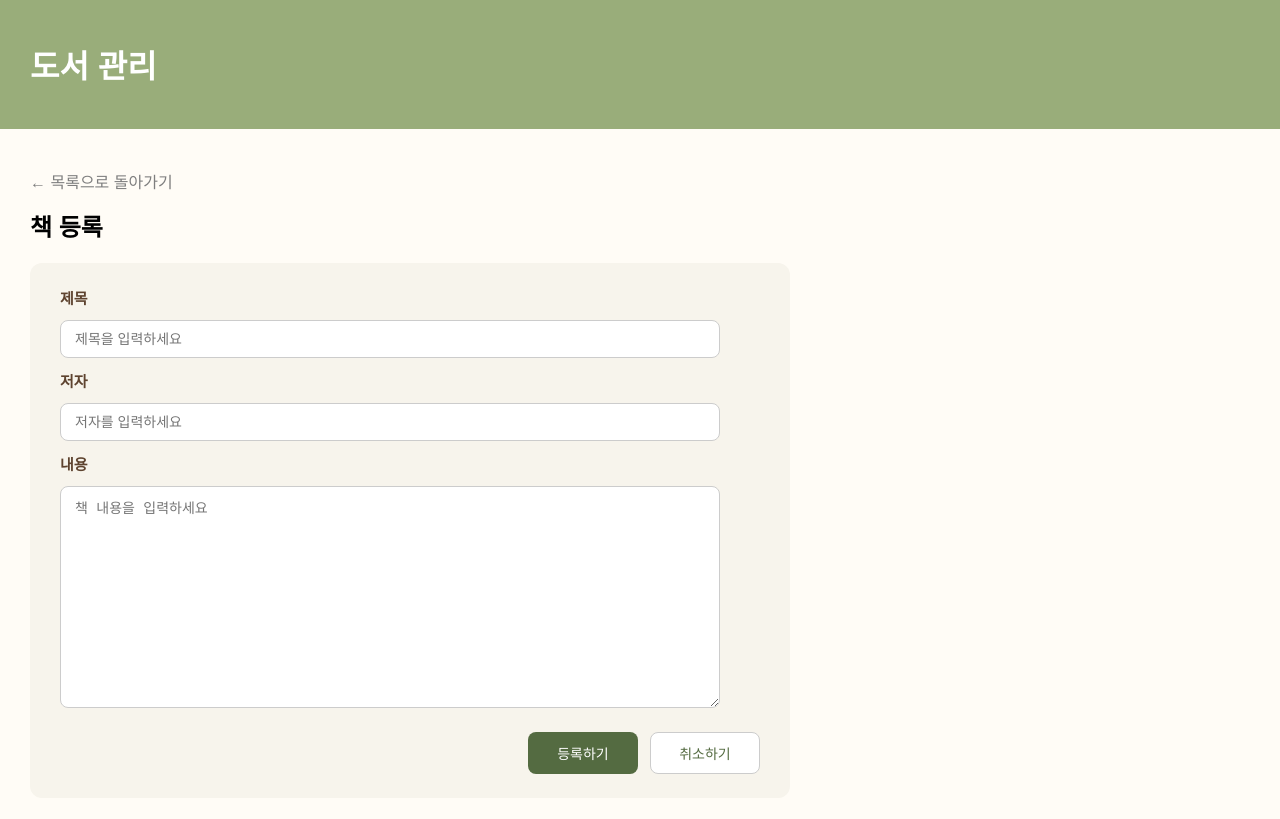
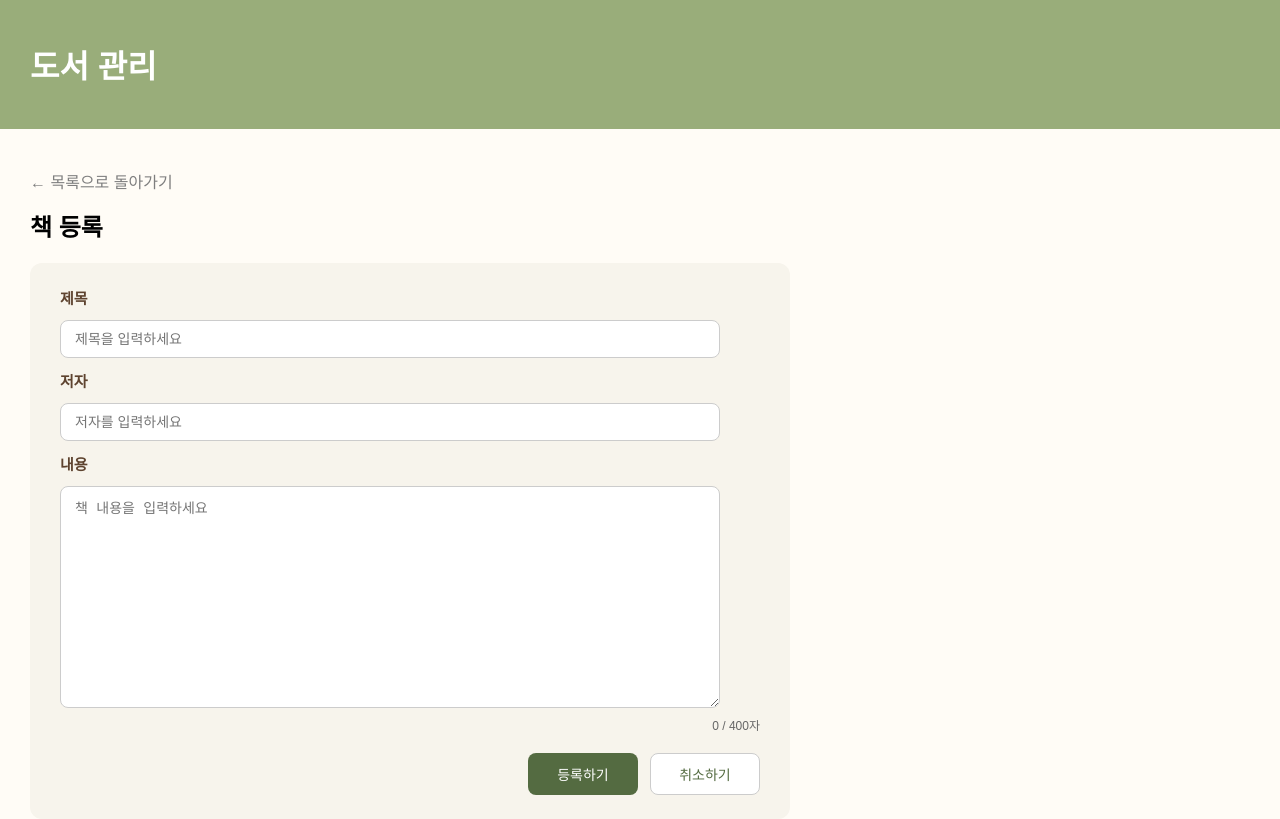
Before and after one commit to lsh4323/AIVLE_Mini-Project_4, a React (Vite) app: page /addbook in a window 1280 px wide. Built offline with nearby package versions, Linux system fonts and the light colour scheme; no server answers; data requests are answered from the project's data file.

Commit message:
수정 페이지 빈이미지 추가

```diff
--- a/src/App.css
+++ b/src/App.css
@@ -83,7 +83,6 @@ body {
   flex-shrink: 0;
   box-shadow: 2px 4px 10px rgba(0, 0, 0, 0.15);
 }
-
 .card-title {
   font-size: 1.05rem;
   font-weight: 600;
@@ -404,3 +403,10 @@ button[type="delete"] {
   border-color: #3f5632;
   font-weight: bold;
 }
+
+.char-count {
+  margin-top: 4px;
+  font-size: 12px;
+  color: #666;
+  text-align: right;
+}
--- a/src/screens/BookAddScreen.jsx
+++ b/src/screens/BookAddScreen.jsx
@@ -46,6 +46,7 @@ function BookAddScreen({ onAddBook }) {
             type="text"
             placeholder="제목을 입력하세요"
             value={title}
+            maxLength={30}
             onChange={(e) => setTitle(e.target.value)}
           />
         </div>
@@ -60,6 +61,7 @@ function BookAddScreen({ onAddBook }) {
             type="text"
             placeholder="저자를 입력하세요"
             value={author}
+            maxLength={20}
             onChange={(e) => setAuthor(e.target.value)}
           />
         </div>
@@ -74,8 +76,12 @@ function BookAddScreen({ onAddBook }) {
             placeholder="책 내용을 입력하세요"
             rows="10"
             value={content}
+            maxLength={400}
             onChange={(e) => setContent(e.target.value)}
           />
+          <p className="char-count">
+              {content.length} / 400자
+          </p>
         </div>
 
         {/* 하단 버튼들 */}
--- a/src/screens/BookEditScreen.jsx
+++ b/src/screens/BookEditScreen.jsx
@@ -1,6 +1,7 @@
 import { useState } from 'react';
 import { useNavigate, useParams } from 'react-router-dom';
 import BackToListButton from '../components/BackToListButton';
+import emptyImage from '../images/empty-image.png';
 
 function BookEditScreen({
   books,
@@ -9,7 +10,7 @@ function BookEditScreen({
     const navigate = useNavigate();
     const { id } = useParams();
 
-    const book = books.find(book => book.id == Number(id));
+    const book = books.find(book => book.id == id);
 
     const [isEditing, setIsEditing] = useState(false);
     const [changeContent, setChangeContent] = useState(book?.content ?? '');
@@ -57,9 +58,10 @@ function BookEditScreen({
                     {book.coverImageUrl?.trim() ? (
                     <img src={book.coverImageUrl} alt={book.title} />
                     ) : (
-                    <div className="empty-cover-image">
-                        빈 이미지
-                    </div>
+                    <img
+                    src={emptyImage}
+                    alt="빈 이미지"
+                />
                     )}
                 </div>
                 <div className="book-edit-text">
@@ -73,6 +75,7 @@ function BookEditScreen({
                 </p>
                 <textarea
                     value={changeContent}
+                    maxLength={400}
                     onChange={(e) => setChangeContent(e.target.value)}
                 />
             </div>
```
